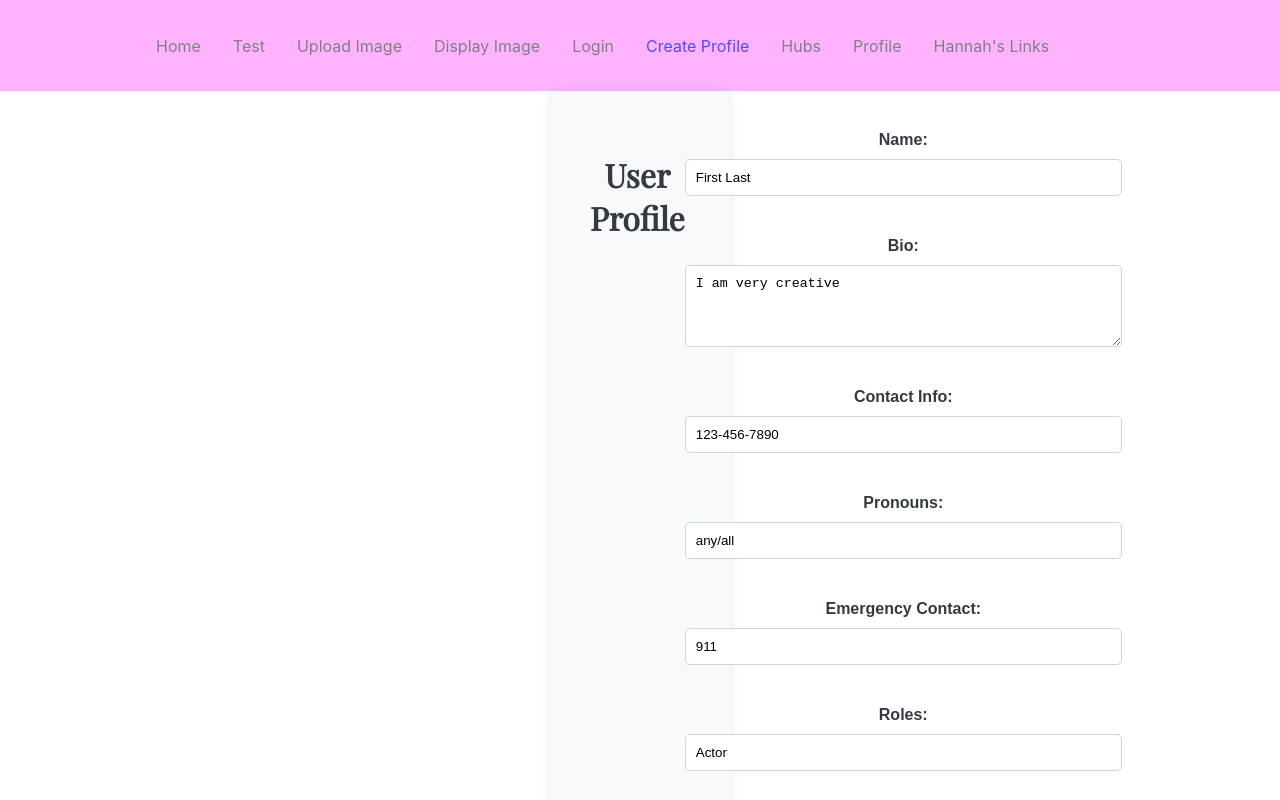
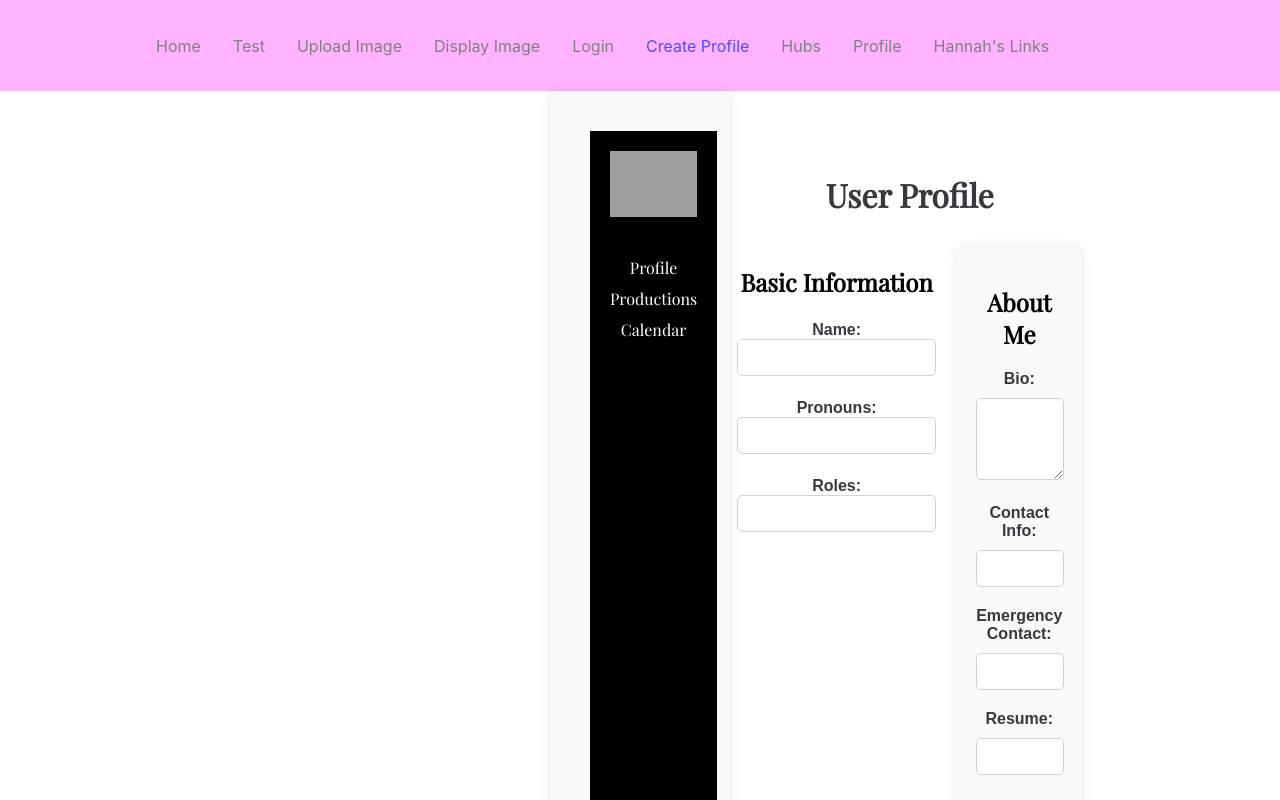
Before and after one commit to Bmfioresi/stage-managers-book, a React (Create React App) app in the folder client/: page /createProfile in a window 1280 px wide. Shown: the top 800 px of the page. Built offline with nearby package versions, Linux system fonts and the light colour scheme; grey boxes are pictures that could not be loaded; a web font is replaced by a local one.

Commit message:
Merging and cleaning up ProfilePage and ProfileForm w/ Kaitlyn

```diff
--- a/client/src/App.js
+++ b/client/src/App.js
@@ -16,8 +16,8 @@ import ForgotPassword from "./pages/desktop-forgot-password.js";
 import SignUp from "./pages/desktop-sign-up.js";
 import Authenticate from './pages/authenticate.js';
 import Hubs from './pages/hubs.js';
-import Profile from './pages/profile-page.js';
-import CreateProfile from './pages/profile-form.js'
+import ProfilePage from './pages/profile-page.js';
+import ProfileForm from './pages/profile-form.js'
 
 function App() {
   return (
@@ -30,9 +30,9 @@ function App() {
           <Route path="/upload-image" element={<UploadImage />} />
           <Route path="/display-image" element={<DisplayImage />} />
           <Route path="/login" element={<Authenticate />} />
-          <Route path="/createProfile" element={<CreateProfile />} />
+          <Route path="/createProfile" element={<ProfileForm />} />
           <Route path="/hubs" element={<Hubs />} />
-          <Route path="/profile" element={<Profile />} />
+          <Route path="/profile" element={<ProfilePage />} />
           <Route path="/signin" element={<SignIn />} />
           <Route path="/signup" element={<SignUp />} />
           <Route path="/forgotpassword" element={<ForgotPassword />} />
--- a/client/src/pages/profile-form.js
+++ b/client/src/pages/profile-form.js
@@ -1,7 +1,7 @@
 import React, { useState } from 'react';
 import './profile-page.css';
 
-const ProfilePage = () => {
+const ProfileForm = () => {
     const [formData, setFormData] = useState({
         name: '',
         bio: '',
@@ -26,34 +26,83 @@ const ProfilePage = () => {
     };
 
     return (
-        <div class="container">
-            <h1>User Profile</h1>
-            <form onSubmit={handleSubmit}>
-                <label htmlFor="name">Name:</label>
-                <input type="text" id="name" name="name" value={"First Last"} onChange={handleChange} /><br />
 
-                <label htmlFor="bio">Bio:</label>
-                <textarea id="bio" name="bio" rows="4" cols="50" value={"I am very creative"} onChange={handleChange}></textarea><br />
+        <div className="container">
+            <div className="sidebar">
+                {/* Sidebar content */}
+                <img src="path_to_logo_image" alt="Stage Manager Logo" className="logo" />
+                <ul className="sidebar-links">
+                    <li><a href="#">Profile</a></li>
+                    <li>
+                        <a href="#">Productions</a>
+                        <ul className="dropdown">
+                            <li><a href="#">Play 1</a></li>
+                            <li><a href="#">Play 2</a></li>
+                            <li><a href="#">Play 3</a></li>
+                            <li><a href="#">Play 4</a></li>
+                        </ul>
+                    </li>
+                    <li><a href="#">Calendar</a></li>
+                </ul>
+            </div>
+            <div className="content">
+                {/* Main content */}
+                <h1>User Profile</h1>
+                <div className="profile-info">
+                    <div className="profile-details">
+                        <h2>Basic Information</h2>
+                        <label htmlFor="name">Name:</label>
+                        <input type="text" id="name" name="name" value={formData.name} onChange={handleChange} />
+                        <label htmlFor="pronouns">Pronouns:</label>
+                        <input type="text" id="pronouns" name="pronouns" value={formData.pronouns} onChange={handleChange} />
+                        <label htmlFor="roles">Roles:</label>
+                        <input type="text" id="roles" name="roles" value={formData.roles} onChange={handleChange} />
+                    </div>
+                    <div className="about-me">
+                        <h2>About Me</h2>
+                        <label htmlFor="bio">Bio:</label>
+                        <textarea id="bio" name="bio" rows="4" cols="50" value={formData.bio} onChange={handleChange}></textarea>
+                        <label htmlFor="contact_info">Contact Info:</label>
+                        <input type="text" id="contact_info" name="contact_info" value={formData.contact_info} onChange={handleChange} />
+                        <label htmlFor="emergency_contact">Emergency Contact:</label>
+                        <input type="text" id="emergency_contact" name="emergency_contact" value={formData.emergency_contact} onChange={handleChange} />
+                        <label htmlFor="resume">Resume:</label>
+                        <input type="text" id="resume" name="resume" value={formData.resume} onChange={handleChange} />
+                    </div>
+                </div>
+                <button type="submit" onClick={handleSubmit}>Save Changes</button>
+            </div>
+           </div>
 
-                <label htmlFor="contact_info">Contact Info:</label>
-                <input type="text" id="contact_info" name="contact_info" value={"123-456-7890"} onChange={handleChange} /><br />
 
-                <label htmlFor="pronouns">Pronouns:</label>
-                <input type="text" id="pronouns" name="pronouns" value={"any/all"} onChange={handleChange} /><br />
+        // <div class="container">
+        //     <h1>User Profile</h1>
+        //     <form onSubmit={handleSubmit}>
+        //         <label htmlFor="name">Name:</label>
+        //         <input type="text" id="name" name="name" value={"First Last"} onChange={handleChange} /><br />
 
-                <label htmlFor="emergency_contact">Emergency Contact:</label>
-                <input type="text" id="emergency_contact" name="emergency_contact" value={"911"} onChange={handleChange} /><br />
+        //         <label htmlFor="bio">Bio:</label>
+        //         <textarea id="bio" name="bio" rows="4" cols="50" value={"I am very creative"} onChange={handleChange}></textarea><br />
 
-                <label htmlFor="roles">Roles:</label>
-                <input type="text" id="roles" name="roles" value={"Actor"} onChange={handleChange} /><br />
+        //         <label htmlFor="contact_info">Contact Info:</label>
+        //         <input type="text" id="contact_info" name="contact_info" value={"123-456-7890"} onChange={handleChange} /><br />
 
-                <label htmlFor="resume">Resume:</label>
-                <input type="text" id="resume" name="resume" value={"resume.com/myresume"} onChange={handleChange} /><br />
+        //         <label htmlFor="pronouns">Pronouns:</label>
+        //         <input type="text" id="pronouns" name="pronouns" value={"any/all"} onChange={handleChange} /><br />
 
-                <button type="submit">Save Changes</button>
-            </form>
-        </div>
+        //         <label htmlFor="emergency_contact">Emergency Contact:</label>
+        //         <input type="text" id="emergency_contact" name="emergency_contact" value={"911"} onChange={handleChange} /><br />
+
+        //         <label htmlFor="roles">Roles:</label>
+        //         <input type="text" id="roles" name="roles" value={"Actor"} onChange={handleChange} /><br />
+
+        //         <label htmlFor="resume">Resume:</label>
+        //         <input type="text" id="resume" name="resume" value={"resume.com/myresume"} onChange={handleChange} /><br />
+
+        //         <button type="submit">Save Changes</button>
+        //     </form>
+        // </div>
     );
 };
 
-export default ProfilePage;
+export default ProfileForm;
--- a/client/src/pages/profile-page.js
+++ b/client/src/pages/profile-page.js
@@ -3,7 +3,7 @@ import ReactDOM from "react-dom/client";
 import axios from 'axios';
 import './profile-page.css';
 
-const Profile = () => {
+const ProfilePage = () => {
 
     const [name, setName] = useState("NAME");
     const [bio, setBio] = useState("BIO TEXT");
@@ -38,30 +38,62 @@ const Profile = () => {
     }, [] );
 
     return (
-        <div class="container">
-            <h1>User Profile</h1>
-            <body>
-                <label htmlFor="name">Name: </label>
-                <span>{name}</span> <br />
+        <div className="container">
+            <div className="sidebar">
+                {/* Sidebar content */}
+                <img src="path_to_logo_image" alt="Stage Manager Logo" className="logo" />
+                <ul className="sidebar-links">
+                    <li><a href="#">Profile</a></li>
+                    <li>
+                        <a href="#">Productions</a>
+                        <ul className="dropdown">
+                            <li><a href="#">Play 1</a></li>
+                            <li><a href="#">Play 2</a></li>
+                            <li><a href="#">Play 3</a></li>
+                            <li><a href="#">Play 4</a></li>
+                        </ul>
+                    </li>
+                    <li><a href="#">Calendar</a></li>
+                </ul>
+            </div>
+            <div className="content">
+                <h1>User Profile</h1>
+                <div className="profile-info">
+                    <div className="profile-details">
+                        <label htmlFor="name">Name: {name}</label>
+                        <label htmlFor="pronouns">Preferred Pronouns:{pronouns} </label>
+                        <label htmlFor="roles">Roles: {roles}</label>
+                    </div>
 
-                <label htmlFor="bio">Bio: </label>
-                <span>{bio}</span> <br />
+                    <div className="about-me">
+                        <label htmlFor="bio">Bio: {bio}</label>
+                        <label htmlFor="email">Email: {email}</label>
+                        <label htmlFor="phoneNumber">Phone Number: {phoneNumber}</label>
+                    </div>
 
-                <label htmlFor="email">Email Address: </label>
-                <span>{email}</span> <br />
 
-                <label htmlFor="phoneNumber">Phone Number: </label>
-                <span>{phoneNumber}</span> <br />
+                    {/* <label htmlFor="name">Name: </label>
+                    <span>{name}</span> <br /> */}
 
-                <label htmlFor="pronouns">Preferred Pronouns: </label>
-                <span>{pronouns}</span> <br />
+                    {/* <label htmlFor="bio">Bio: </label>
+                    <span>{bio}</span> <br /> */}
 
-                <label htmlFor="roles">Roles: </label>
-                <span>{roles}</span> <br />
+                    {/* <label htmlFor="email">Email Address: </label>
+                    <span>{email}</span> <br /> */}
 
-            </body>
+                    {/* <label htmlFor="phoneNumber">Phone Number: </label>
+                    <span>{phoneNumber}</span> <br /> */}
+
+                    {/* <label htmlFor="pronouns">Preferred Pronouns: </label>
+                    <span>{pronouns}</span> <br /> */}
+
+                    {/* <label htmlFor="roles">Roles: </label>
+                    <span>{roles}</span> <br /> */}
+
+                </div>
+            </div>
         </div>
     );
 };
 
-export default Profile;
+export default ProfilePage;
```
